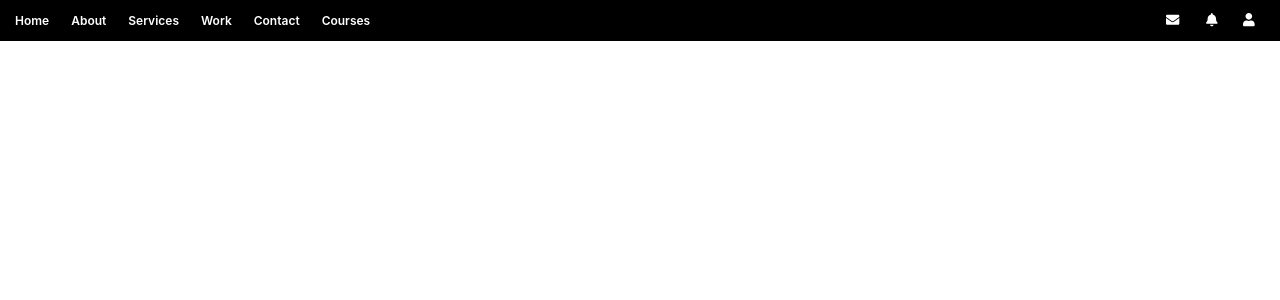
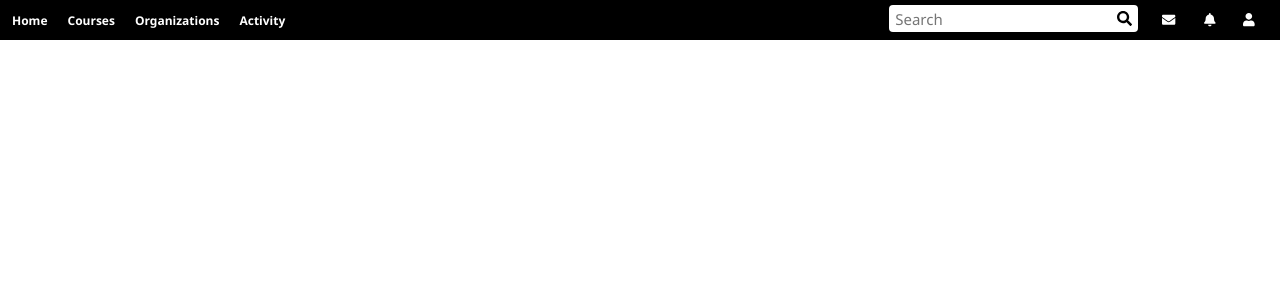
Before and after one commit to djuloori/UI-Components, a React (Create React App) app in the folder nav_bar/: page / in a window 1280 px wide. Shown: the top 300 px of the page. Built offline with nearby package versions, Linux system fonts and the light colour scheme; the HTML template or start-up script is replaced by a standard one.

Commit message:
refactor: finetune the css and divs

```diff
--- a/nav_bar/src/App.css
+++ b/nav_bar/src/App.css
@@ -1,80 +1,93 @@
-body {
+body{
     margin: 0px;
     padding: 0px;
-    font-family:-apple-system, BlinkMacSystemFont, "Segoe UI", Roboto, "Noto Sans", Ubuntu, Cantarell, "Helvetica Neue", sans-serif, "Apple Color Emoji", "Segoe UI Emoji", "Segoe UI Symbol", "Noto Color Emoji";
+    font-family:"Segoe UI", "Noto Sans", "Ubuntu",  "Helvetica Neue", sans-serif, "Apple Color Emoji", "Segoe UI Emoji", "Segoe UI Symbol", "Noto Color Emoji";
 }
 
-.navigation-container {
+.navigation-container{
     display: flex;
-    position: absolute;
     background-color: black;
-    width: 100vw;
-    padding: 3px;
-    margin: 0;
+    width: 100%;
+    justify-content: space-between;
+    position: fixed;
+    max-height: 40px;
 }
 
-.navigation-list ul{
-    list-style-type: none;
-    margin: auto;
-    padding: 0px;
-    overflow: hidden;
-    paint-order: fixed;
+.navigation-list-items{
+    position: relative;
+    order: 1;
 }
 
-.navigation-list li {
-    display: inline-block;
+.list-items{
+    display: flex;
+    list-style-type: none;
     padding-left: 2px;
+    margin-top: 8px;
 }
 
-.navigation-list li a {
-    display: flex;
+.list-items a{
+   text-decoration: none;
    color: white;
    margin: 4px 2px;
    padding: 6px 8px;
-    text-decoration: none;
    font-size: 12px;
    border-radius: 4px;
    font-weight: 600;
 }
 
-.navigation-list li a:hover {
+.list-items a:hover{
     background-color: #111;
 }
 
-.dropdown-btn{
-    display: flex;
-    border: 0px;
-    color: white;
-    background-color: black;
-    margin: 4px 2px;
-    padding: 6px 8px;
-    font-size: 12px;
-    font-weight: 600;
-    border-radius: 4px;
-    font-family:-apple-system, BlinkMacSystemFont, "Segoe UI", Roboto, "Noto Sans", Ubuntu, Cantarell, "Helvetica Neue", sans-serif, "Apple Color Emoji", "Segoe UI Emoji", "Segoe UI Symbol", "Noto Color Emoji";
+.navigation-search-bar{
+    order: 2;
+    margin-left: auto;
+    position: relative;
+    padding-right: 20px;
+    overflow: hidden;
 }
 
-.dropdown-btn:hover {
-    background-color: #111;
-    cursor: pointer;
+.searchBox{
+    height: 25px;
+    margin: 5px;
+    border: none;
+    border-radius: 4px;
+    width: 100%;
+    font-size: 15px;
+    font-family: inherit;
+    outline: 0;
 }
 
-.nav-icons {
-    position: relative;
-    float: right;
-    margin-right: 10px;
-    padding-right: 5px;
-
+.searchButton {
+    position: absolute;
+    top: 0px;
+    right: 0px;
+    margin: 5px 2px;
+    background-color: white;
+    border: none;
+    height: 27px;
+    border-radius: 4px;
+    font-size: 15px;
+    outline: 0;
 }
 
-.nav-icon-buttons{
+.navigation-icons {
+    order: 3;
+    padding-left: 0px;
+    padding-right: 5px;
+}
+
+.navigation-icons .list-dropdwn-icons{
+    display: flex;
+    list-style-type: none;
+    margin: 4px 6px;
+    padding-left: 2px;
+}
+
+.list-dropdwn-icons button{
     background-color: black;
     border: 0px;
-    margin: 4px 5px;
-    padding: 6px 8px;
     cursor: pointer;
+    outline: none;
+    margin: 8px;
 }
-
-.grow{
- flex-grow: 1;
-}
--- a/nav_bar/src/App.js
+++ b/nav_bar/src/App.js
@@ -2,37 +2,48 @@ import React, { Component } from 'react';
 import './App.css';
 import { library } from '@fortawesome/fontawesome-svg-core';
 import { FontAwesomeIcon } from '@fortawesome/react-fontawesome';
-import { faEnvelope, faUser, faBell } from '@fortawesome/free-solid-svg-icons';
+import {faSearch, faEnvelope, faUser, faBell} from '@fortawesome/free-solid-svg-icons';
 
-library.add(faEnvelope, faUser, faBell);
+library.add(faSearch, faEnvelope, faUser, faBell);
 
 class App extends Component {
   render() {
     return (
       <div className="navigation-container">
-        <div className="navigation-list">
-          <ul>
+        <div className="navigation-list-items">
+          <ul className="list-items">
             <li><a href="#">Home</a></li>
-            <li><a href="#">About</a></li>
-            <li><a href="#">Services</a></li>
-            <li><a href="#">Work</a></li>
-            <li><a href="#">Contact</a></li>
-            <li>
-              <button className="dropdown-btn">Courses</button>
-            </li>
+            <li><a href="#">Courses</a></li>
+            <li><a href="#">Organizations</a></li>
+            <li><a href="#">Activity</a></li>
           </ul>
         </div>
-        <div className="grow"></div>
-        <div className="nav-icons">
-          <button className="nav-icon-buttons">
-            <FontAwesomeIcon icon="envelope" color="white"/>
-          </button>
-          <button className="nav-icon-buttons">
-            <FontAwesomeIcon icon="bell" color="white"/>
-          </button>
-          <button className="nav-icon-buttons">
-            <FontAwesomeIcon icon="user" color="white"/>
-          </button>
+        <div className="navigation-search-bar">
+          <form action="#">
+            <input type="text" className="searchBox" placeholder=" Search "/>
+            <button class="searchButton">
+              <FontAwesomeIcon icon="search" color="black" />
+            </button>
+          </form>
+        </div>
+        <div className="navigation-icons">
+            <ul className="list-dropdwn-icons">
+              <li>
+                <button>
+                  <FontAwesomeIcon icon="envelope" color="white"/>
+                </button>
+              </li>
+              <li>
+                <button>
+                  <FontAwesomeIcon icon="bell" color="white"/>
+                </button>
+              </li>
+              <li>
+                <button>
+                  <FontAwesomeIcon icon="user" color="white"/>
+                </button>
+              </li>
+          </ul>
         </div>
       </div>
     );
```
Lines whose indentation alone changed are shown as unchanged.
